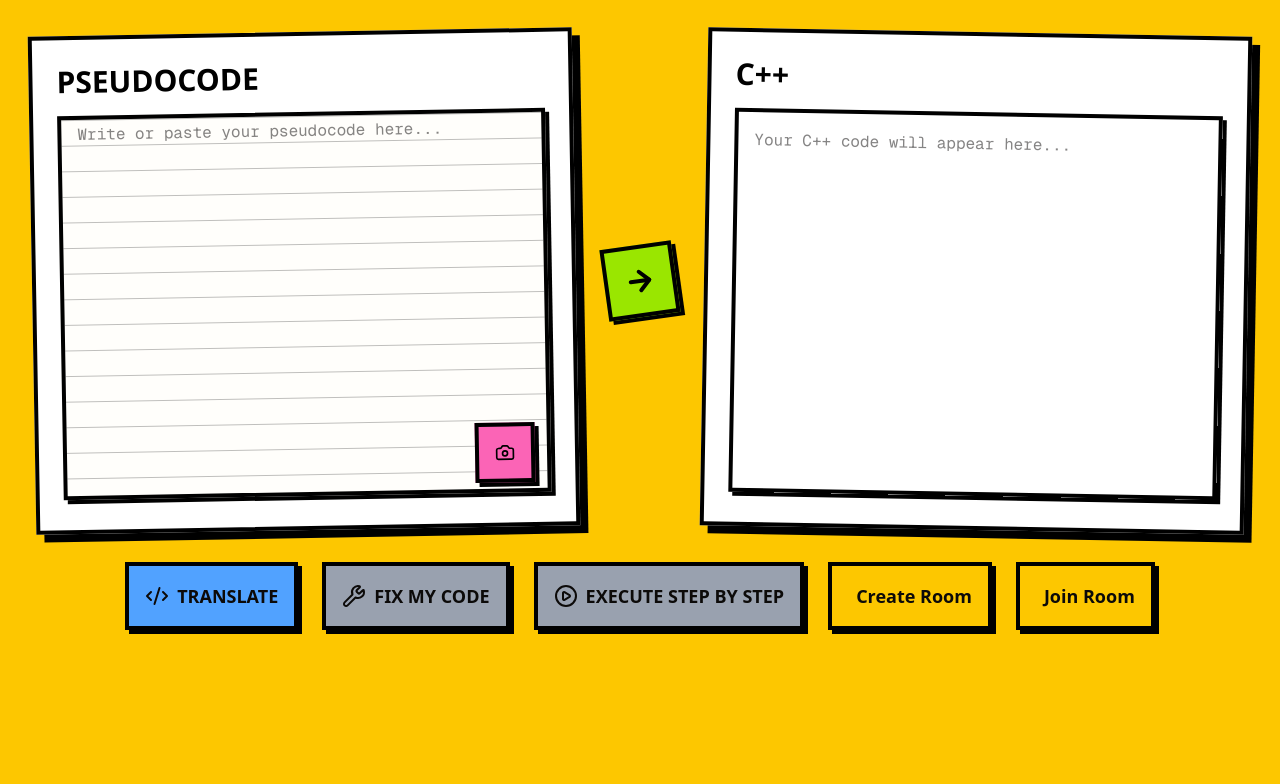
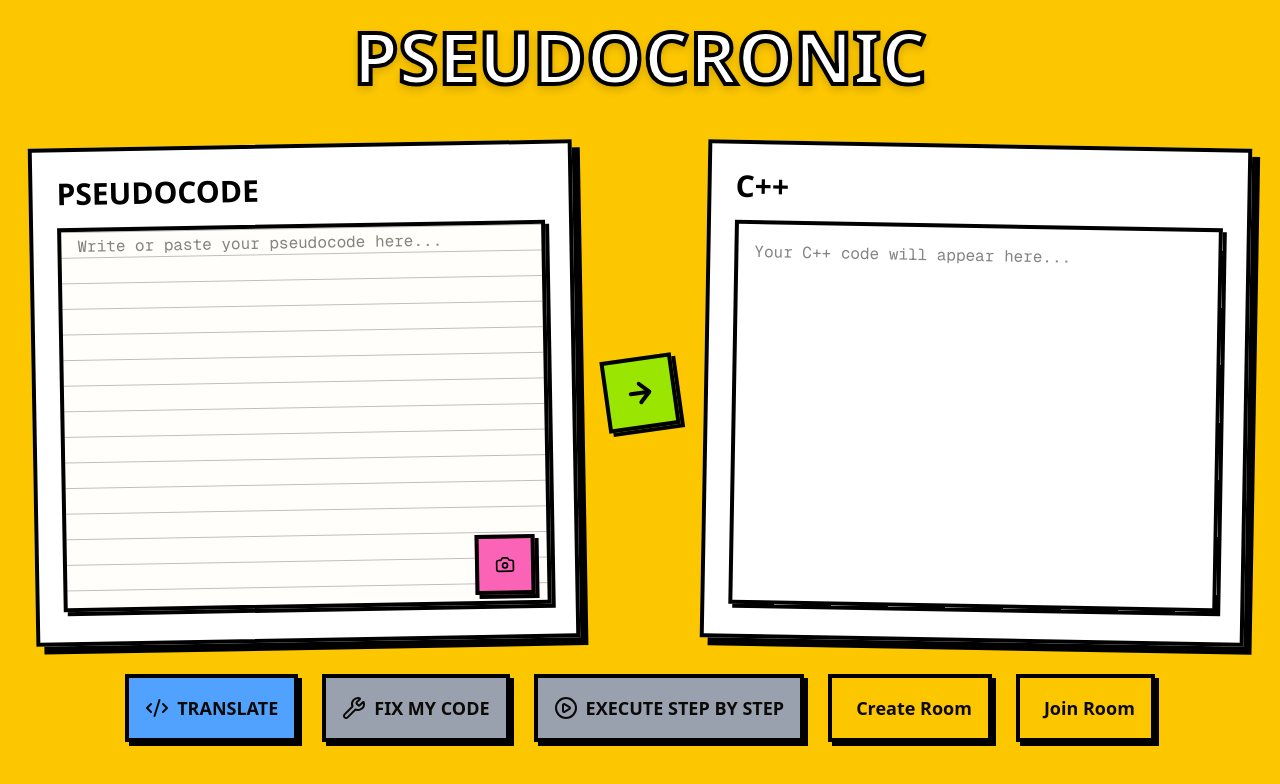
Before and after one commit to maiaiia/pseudocronic, a Next.js app in the folder frontend/: page /main in a window 1280 px wide. Shown: the top 784 px of the page. Built offline with nearby package versions, Linux system fonts and the light colour scheme.

Commit message:
minor ui change

```diff
--- a/frontend/app/globals.css
+++ b/frontend/app/globals.css
@@ -120,3 +120,9 @@
     @apply bg-background text-foreground;
   }
 }
+
+.outline-text {
+  color: white;
+  -webkit-text-stroke: 4px black;
+  text-stroke: 4px black;
+}
--- a/frontend/app/layout.tsx
+++ b/frontend/app/layout.tsx
@@ -14,8 +14,7 @@
 });
 
 export const metadata: Metadata = {
-  title: "Create Next App",
-  description: "Generated by create next app",
+  title: "PseudoCronic",
 };
 
 export default function RootLayout({
--- a/frontend/app/main/page.tsx
+++ b/frontend/app/main/page.tsx
@@ -69,6 +69,10 @@
 
   return (
     <div className="min-h-screen bg-yellow-400">
+      <div className="flex flex-col justify-center items-center text-stone-800 font-extrabold text-7xl drop-shadow-lg py-5 outline-text">
+        PSEUDOCRONIC
+      </div>
+
       <div className="max-w-7xl mx-auto p-8 space-y-8">
         {/* Textareas */}
         <div className="grid grid-cols-1 lg:grid-cols-13 gap-8">
```
